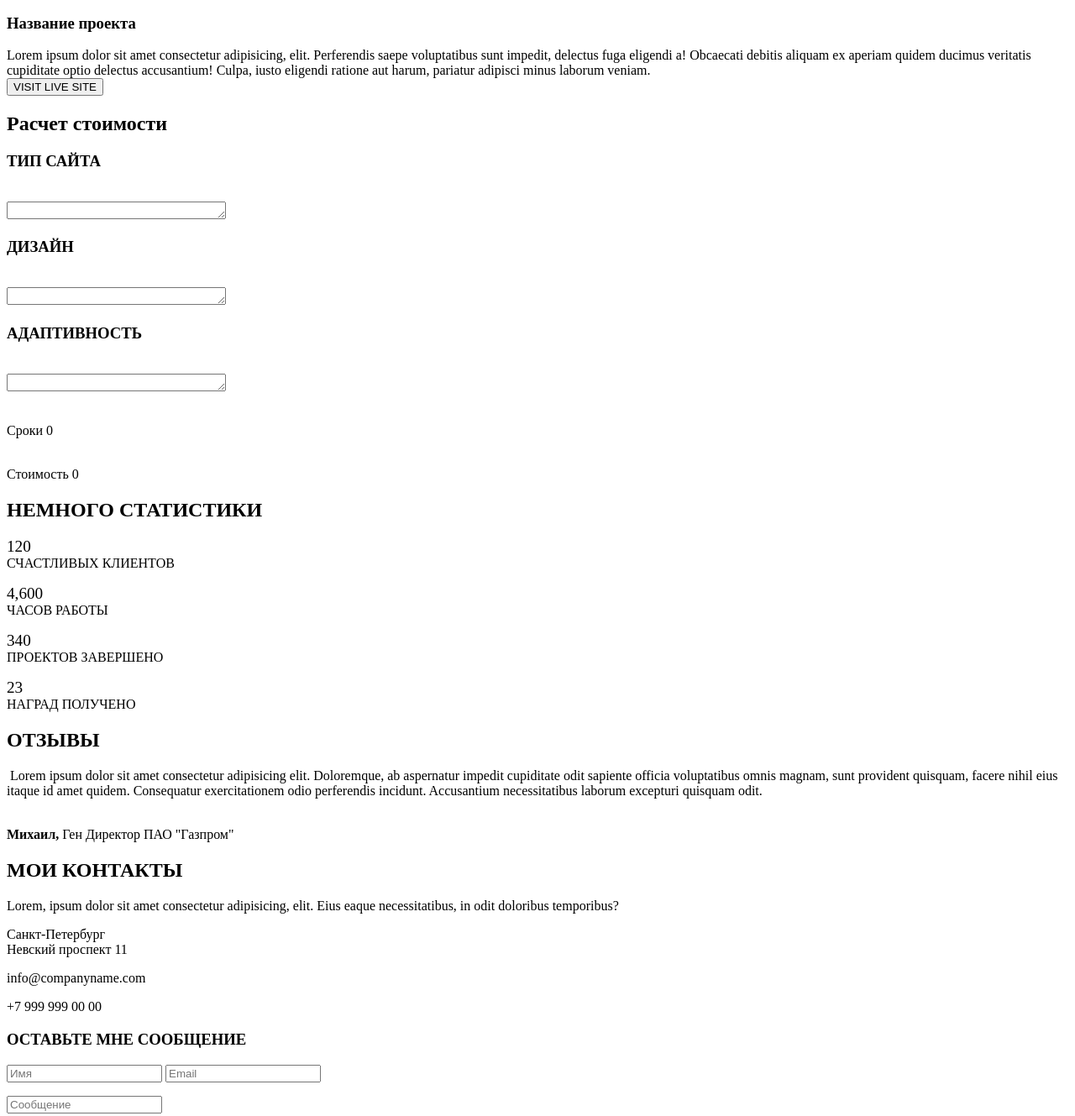
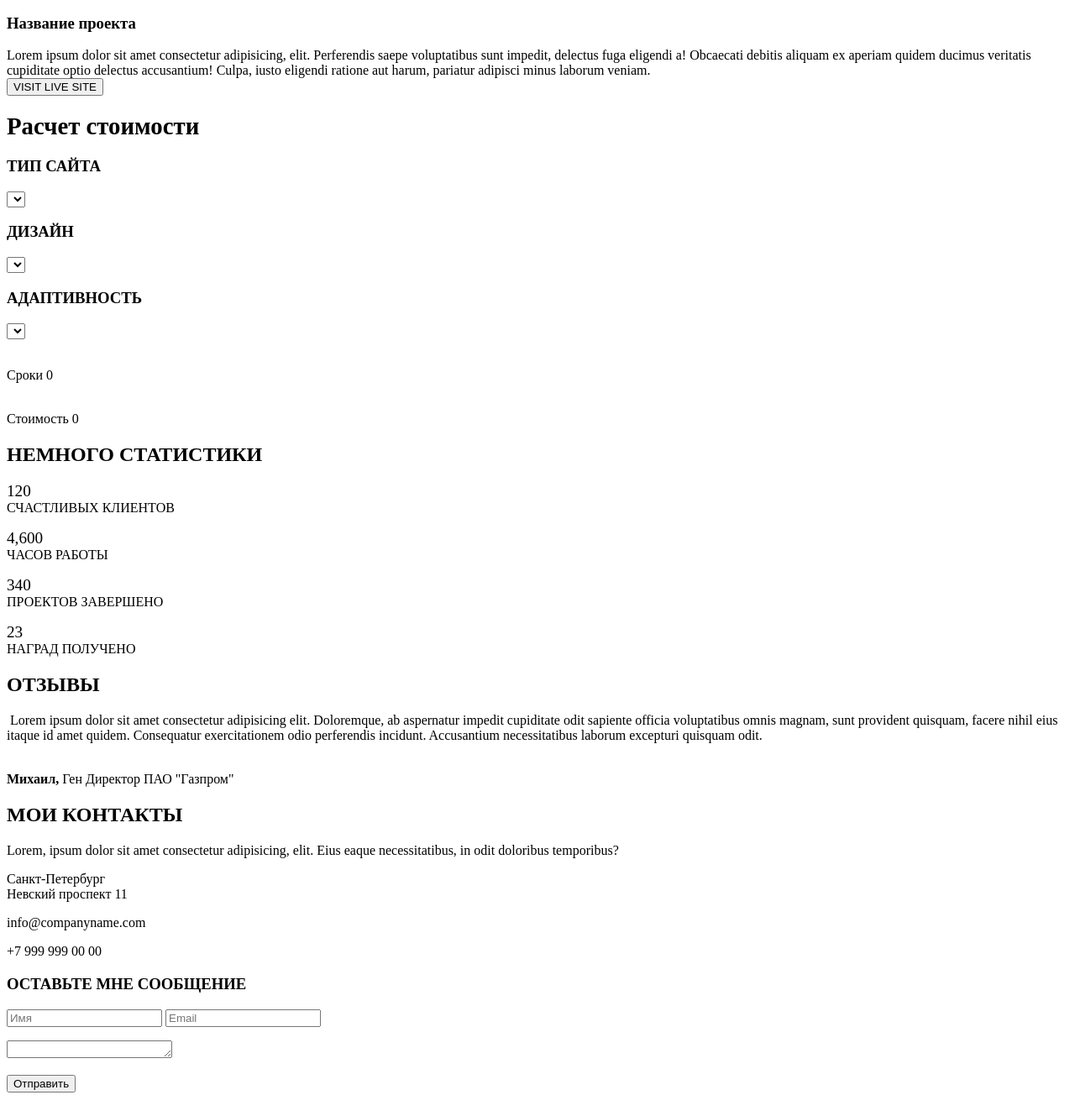
Before and after one commit to nk55628/nk55628.github.com.io, a plain HTML site: page src/index.html in a window 1280 px wide. Shown: the part 1121-2450 px from the top of the page at 84% size. Drawn offline with Linux system fonts and the light colour scheme.

Commit message:
Исправил ошибкт

```diff
--- a/src/index.html
+++ b/src/index.html
@@ -51,14 +51,23 @@
 		<p><h3>Название проекта</h3></p>
 		<span>Lorem ipsum dolor sit amet consectetur adipisicing, elit. Perferendis saepe voluptatibus sunt impedit, delectus fuga eligendi a! Obcaecati debitis aliquam ex aperiam quidem ducimus veritatis cupiditate optio delectus accusantium! Culpa, iusto eligendi ratione aut harum, pariatur adipisci minus laborum veniam.</span>
 		<br><input type="submit" value="VISIT LIVE SITE">
-		<p><span><h2>Расчет стоимости</h2></span></p>
-		<h3>ТИП САЙТА</h3>
-		<form action="#">
-		<br><textarea name="Выберите пункт..." id="" cols="30" rows="1"></textarea>
-		<h3>ДИЗАЙН</h3>
-		<br><textarea name="Выберите пункт..." id="" cols="30" rows="1"></textarea>
-		<h3>АДАПТИВНОСТЬ</h3>
-		<br><textarea name="Выберите пункт..." id="" cols="30" rows="1"></textarea>
+
+		<form action="">
+
+		<p><h2><big><b>Расчет стоимости</b></big></h2></p>
+		<p><h3>ТИП САЙТА</h3></p>
+		<select name="Выберите пункт..." id=""></select>
+		<p><h3>ДИЗАЙН</h3></p>
+		<select name="Выберите пункт..." id=""></select>
+		<p><h3>АДАПТИВНОСТЬ</h3></p>
+		<select name="Выберите пункт..." id=""></select>
+
+
+
+
+
+
+
 
 		<p><br>Сроки 0</p>
 		<p><br>Стоимость 0</p>
@@ -101,7 +110,7 @@
 				<p><h3>ОСТАВЬТЕ МНЕ СООБЩЕНИЕ</h3></p>
 				<form>
 					<input type="text" placeholder="Имя"> <input type="text" placeholder="Email">
-					<p></p><input type="text" placeholder="Сообщение">
+					<p><textarea name="Сообщение" id="" cols="22" rows="1"></textarea></p>
 					<p></p><input type="submit" value="Отправить">
 
 
```
